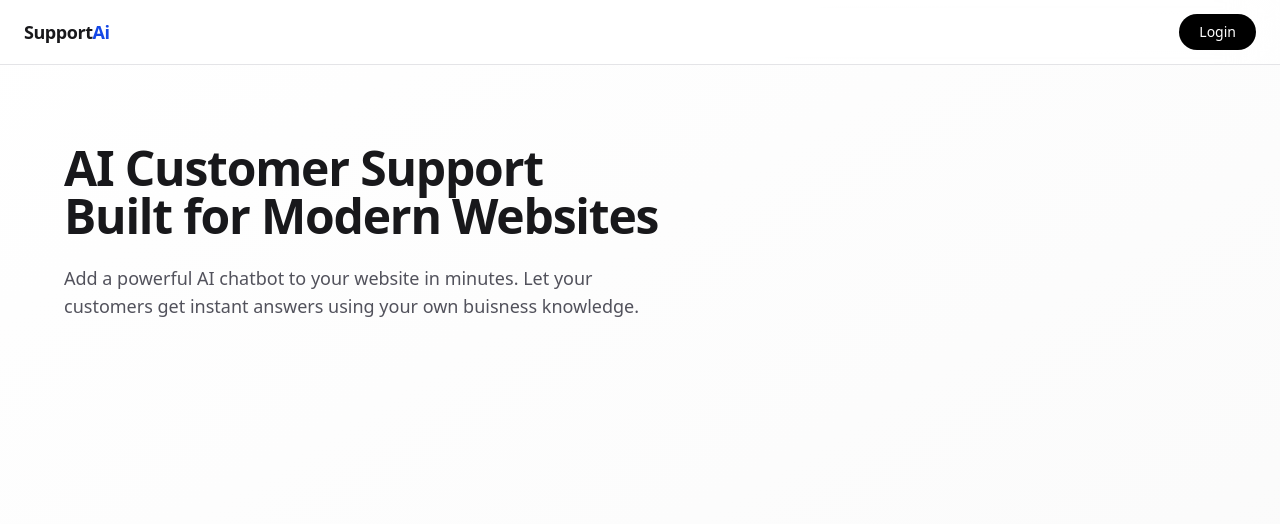
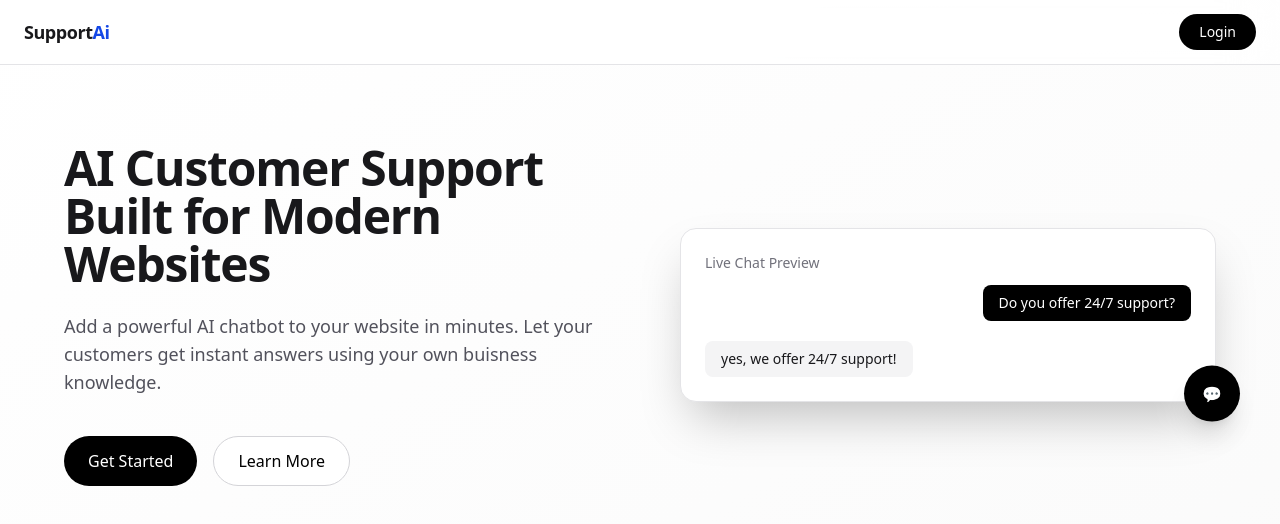
Before and after one commit to sjha-dev/Customer-SupportAI, a Next.js app: page / in a window 1280 px wide. Shown: the top 524 px of the page. Built offline with nearby package versions, Linux system fonts and the light colour scheme; no server answers; what @scalekit-sdk/node would draw is missing.

Commit message:
initial Hero section added with live chat preview

```diff
--- a/src/components/HomeClient.tsx
+++ b/src/components/HomeClient.tsx
@@ -1,6 +1,7 @@
 'use client'
 import React, { use, useEffect, useRef, useState } from 'react'
 import { AnimatePresence, motion } from "motion/react"
+import { div } from 'framer-motion/client'
 
 
 
@@ -19,8 +20,8 @@ function HomeClient({ email }: { email: string }) {
       }
     };
     document.addEventListener("mousedown", handleClickOutside);
-    return ()=> document.removeEventListener("mousedown", handleClickOutside);
-  },[])
+    return () => document.removeEventListener("mousedown", handleClickOutside);
+  }, [])
 
   return (
     <div className="min-h-screen bg-linear-to-br from-white to-zinc-50 text-zinc-900 overflow-x-hidden">
@@ -42,12 +43,12 @@ function HomeClient({ email }: { email: string }) {
             <AnimatePresence>
               {open && (
                 <motion.div
-              initial={{opacity: 0, scale: 0.95, y: -10}}
-              animate={{opacity: 1, scale: 1, y: 0}}
-              exit={{opacity: 0, scale: 0.95, y: -10}}
+                  initial={{ opacity: 0, scale: 0.95, y: -10 }}
+                  animate={{ opacity: 1, scale: 1, y: 0 }}
+                  exit={{ opacity: 0, scale: 0.95, y: -10 }}
 
 
-              className ="absolute right-0 mt-3 w-44 bg-white rounded-xl shadow-xl border border-zinc-200 overflow-hidden">
+                  className="absolute right-0 mt-3 w-44 bg-white rounded-xl shadow-xl border border-zinc-200 overflow-hidden">
 
                   <button className='w-full text-left px-4 py-3 text-sm hover:bg-zinc-100'>Dashboard</button>
                   <button className='block px-4 py-3 text-sm text-red-600 hover:bg-zinc-100'>Logout</button>
@@ -75,16 +76,16 @@ function HomeClient({ email }: { email: string }) {
       </motion.div>
 
 
-      <section className ='pt-36 pb-28 px-6'>
-        <div className="max-w-6xl mx-auto grid-cols-1 md:grid-cols-2 gap-20 items-center">
+      <section className='pt-36 pb-28 px-6'>
+        <div className="max-w-6xl mx-auto grid grid-cols-1 md:grid-cols-2 gap-20 items-center">
 
           <motion.div
-          initial={{opacity:0, y:40}}
-          animate={{opacity:1,y:0}}
-          transition={{duration:0.7}}
+            initial={{ opacity: 0, y: 40 }}
+            animate={{ opacity: 1, y: 0 }}
+            transition={{ duration: 0.7 }}
           >
             <h1 className='text-4xl md:text-5xl font-semibold tracking-tight'>
-              AI Customer Support <br/>
+              AI Customer Support <br />
               Built for Modern Websites
             </h1>
 
@@ -93,11 +94,55 @@ function HomeClient({ email }: { email: string }) {
               Let your customers get instant answers using your own buisness knowledge.
             </p>
 
+            <div className="mt-10 flex gap-4">
+
+              {email ? <button className="px-6 py-3 bg-green-500 text-black rounded-xl font-bold font-
+               hover:bg-green-600 transition">Go to Dashboard</button> :
+                <button className="px-6 py-3 bg-black text-white rounded-full font-medium
+                hover:bg-zinc-600 transition" onClick={handleLogin}>Get Started</button>}
+
+              <button className="px-6 py-3 bg-white text-black border border-zinc-300 rounded-full font-medium hover:bg-zinc-100 transition">Learn More</button>
+            </div>
+
           </motion.div>
 
-          <div className="div">
+          <motion.div
+            initial={{ opacity: 0, scale: 0.95 }}
+            animate={{ opacity: 1, scale: 1 }}
+            transition={{ duration: 0.7, delay: 0.2 }}
+            className="relative"
+          >
+
+            <div className='rounded-2xl bg-white shadow-2xl border border-zinc-200 p-6'>
+
+              <div className='text-sm text-zinc-500 mb-3'>Live Chat Preview</div>
+              <div className='space-y-5'>
+                <div className='bg-black text-white rounded-lg px-4 py-2 text-sm ml-auto w-fit'>Do you offer 24/7 support?</div>
+                <div className='bg-zinc-100 rounded-lg px-4 py-2 text-sm w-fit '>yes, we offer 24/7 support!</div>
 
               </div>
+              <motion.div
+
+              animate={{y: [0,-12,0]}}
+              transition={{ repeat: Infinity, duration: 3 }}
+              className='absolute -bottom-6 -right-6
+              w-14 h-14 rounded-full bg-black text-white flex items-center justify-center shadow-xl'
+
+              >
+
+                💬
+
+
+
+
+
+              </motion.div>
+
+
+            </div>
+
+
+          </motion.div>
 
         </div>
 
```
Lines whose indentation alone changed are shown as unchanged.
